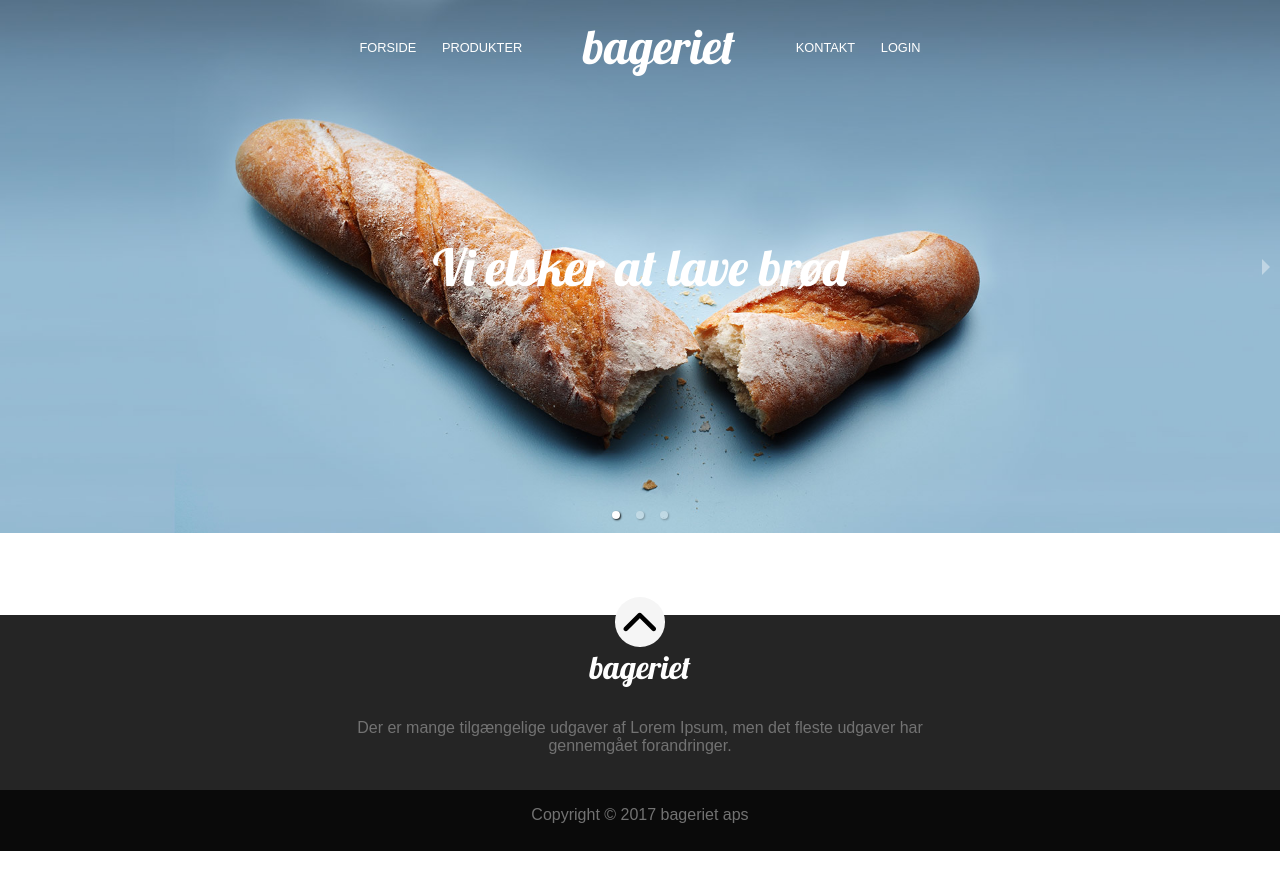
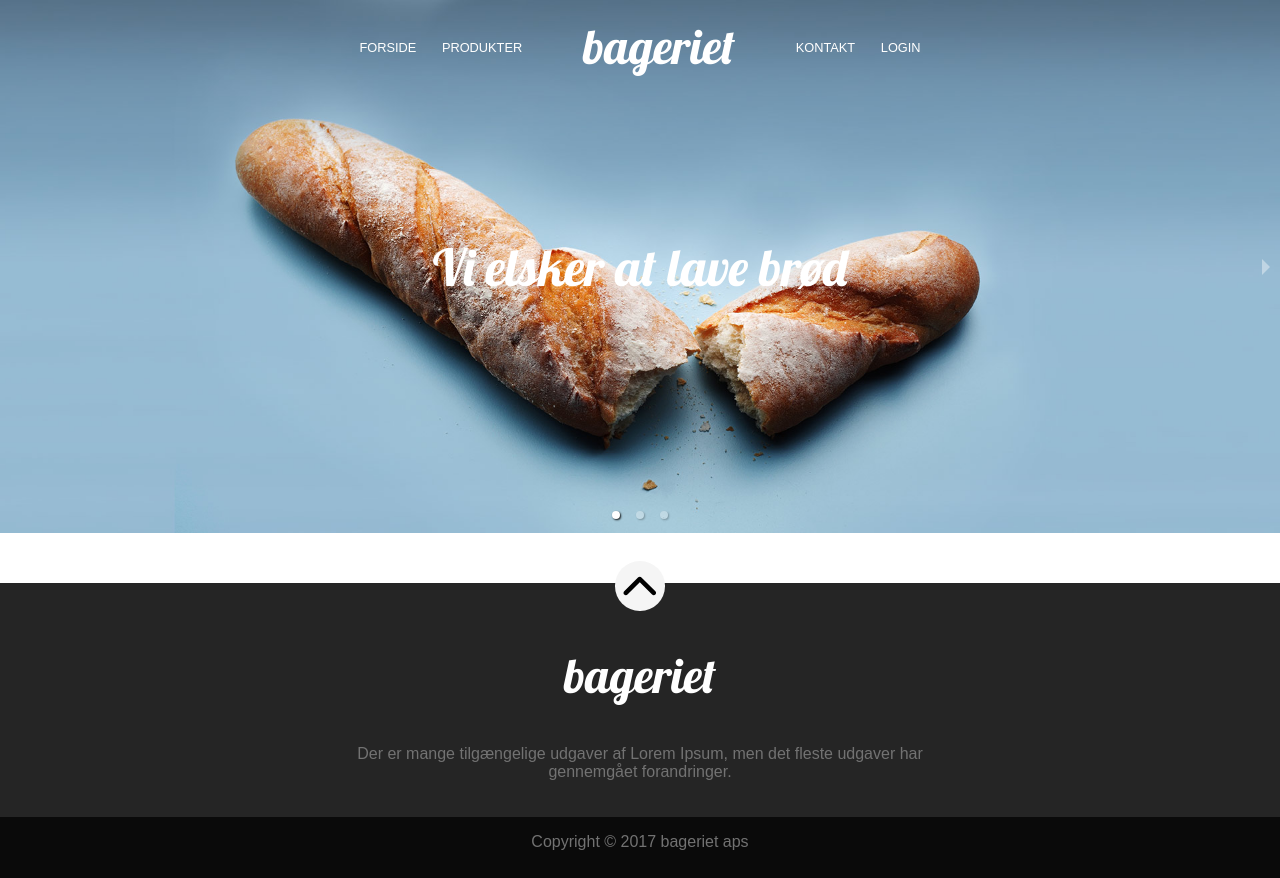
Before and after one commit to Emsenparry/bageriet, a React (Create React App) app: page /login in a window 1280 px wide. Before the commit the page ends 851 px from the top, so only its background shows below. Built offline with nearby package versions, Linux system fonts and the light colour scheme.

Commit message:
footer fixed

```diff
--- a/src/Components/Partials/Footer/Footer.scss
+++ b/src/Components/Partials/Footer/Footer.scss
@@ -5,7 +5,7 @@
         display: flex;
         justify-content: center;
         position: relative;
-        top: 8vh;
+        top: 3.5vh;
         .circle {
             background-color: whitesmoke;
             width: 3.1em;
@@ -18,12 +18,14 @@
     }
 
   h3 {
-    font-size: 2em;
+    font-size: 3em;
     font-weight: 300;
     color: white;
     font-family: "Lobster", sans-serif;
     text-align: center;
-    padding-top: 1em;
+    padding-top: 1.3em;
+    padding-bottom: 0.5em;
+    margin: 0;
   }
 
   .container {
```
